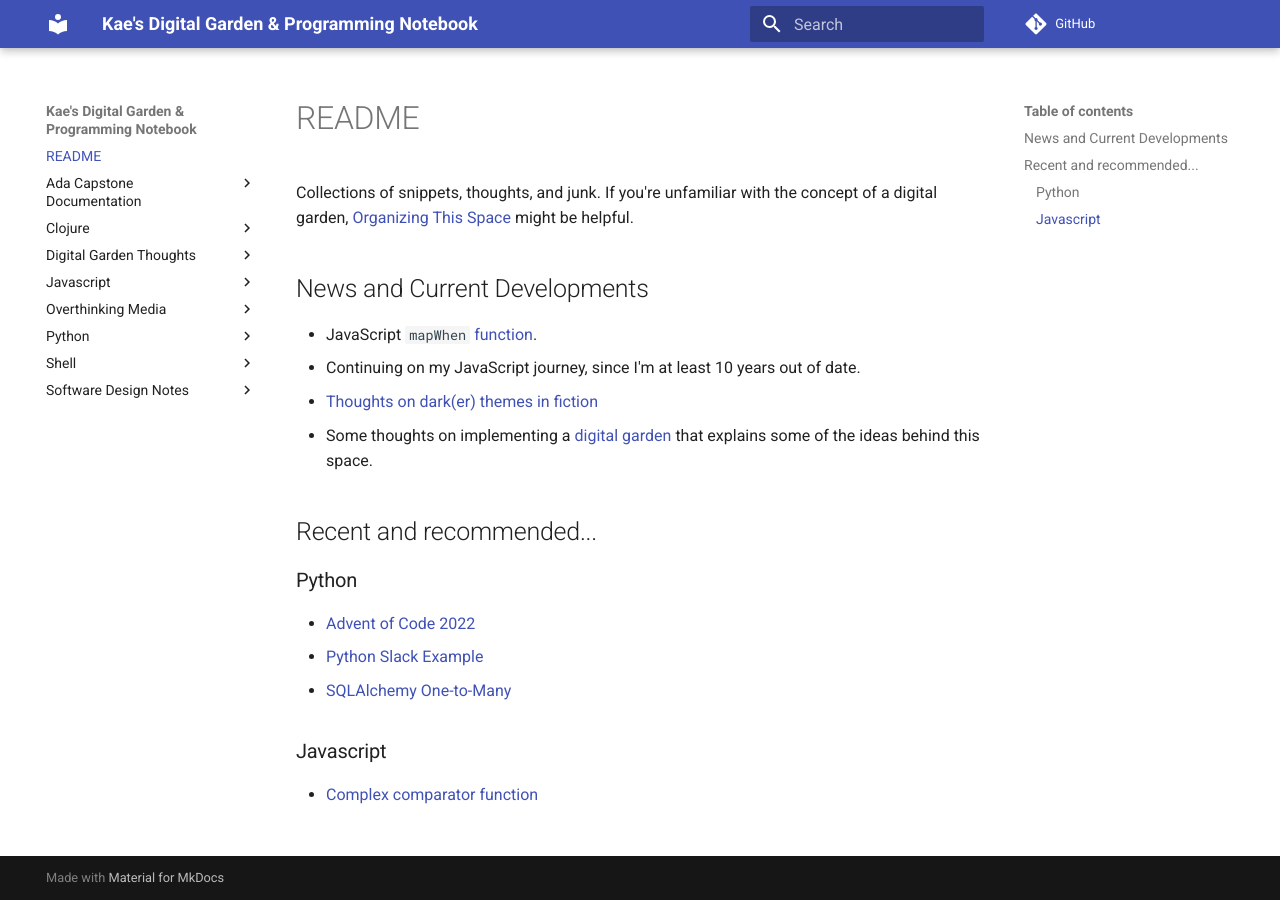
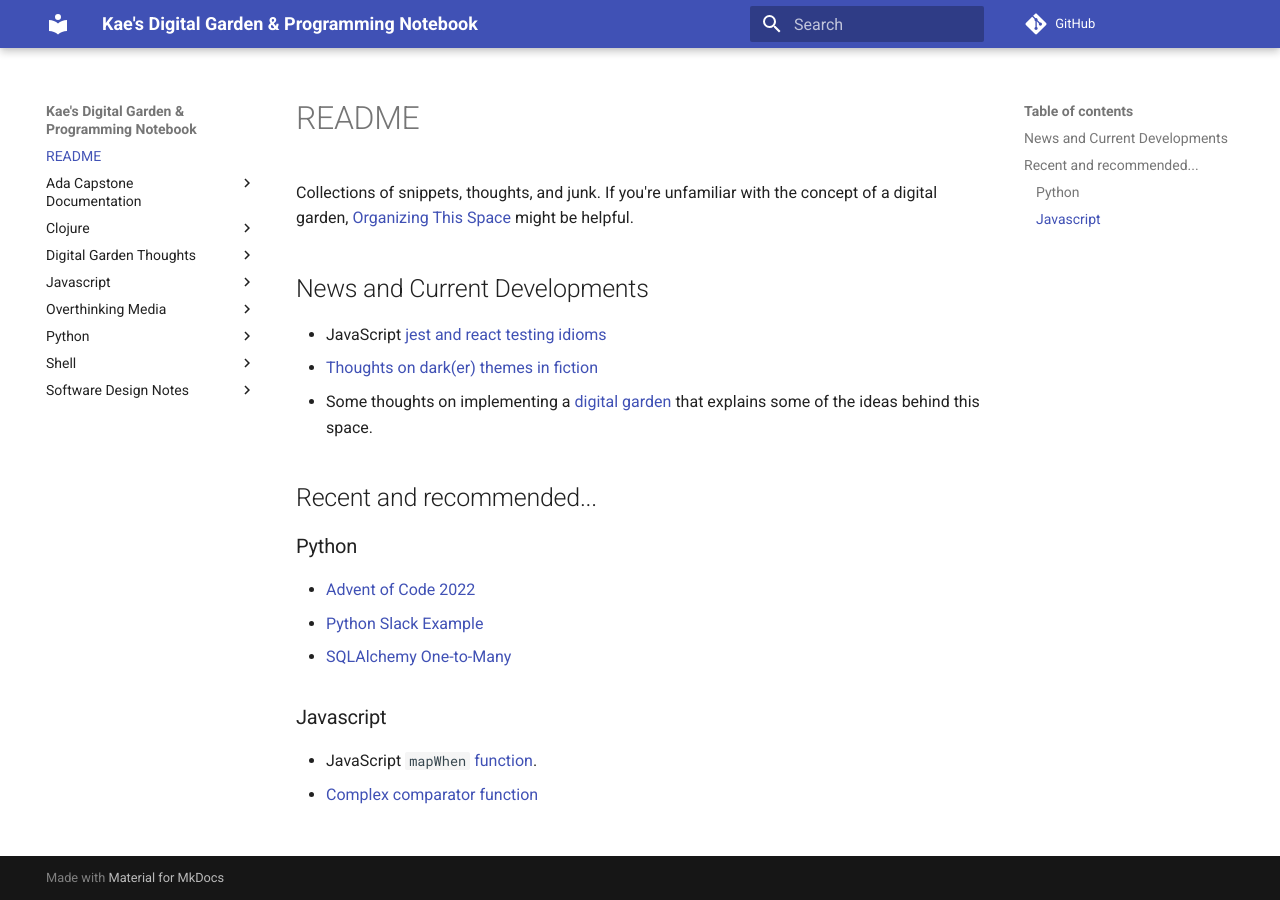
Before and after one commit to kaesluder/kae-garden-wiki, an MkDocs documentation site: the page built from docs/README.md, in a window 1280 px wide. Built offline with MkDocs 1.6.1 and Material for MkDocs 9.7.7, drawn with Linux system fonts in a browser that asks for light colours; comment, search, counter and statistics services are not loaded.

Commit message:
Moving some items around

```diff
--- a/docs/README.md
+++ b/docs/README.md
@@ -4,8 +4,7 @@ Collections of snippets, thoughts, and junk. If you're unfamiliar with the conce
 
 ## News and Current Developments
 
-* JavaScript `mapWhen` [function](Javascript/map_mutate.md).
-* Continuing on my JavaScript journey, since I'm at least 10 years out of date.
+* JavaScript [jest and react testing idioms](Javascript/jest_testing_notes.md)
 * [Thoughts on dark(er) themes in fiction](Overthinking_Media/supergiant_nona_lee.md)
 * Some thoughts on implementing a [digital garden](Digital_Garden_Thoughts/dg1-digita-garden-notes.md) that explains some of the ideas behind this space.
 
```
Also changed, not shown: other parts of docs/README.md (+1 -0 lines).
